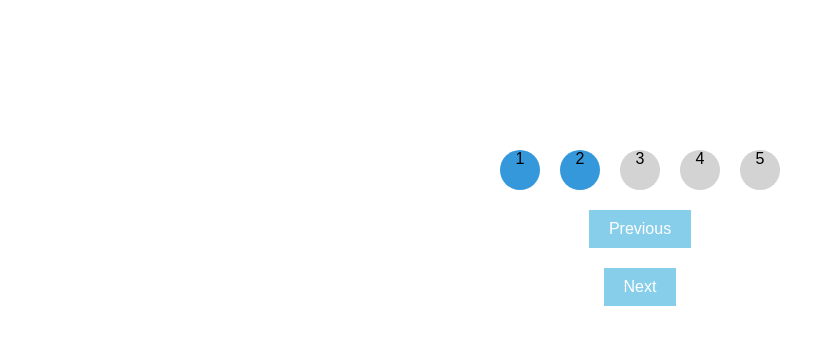
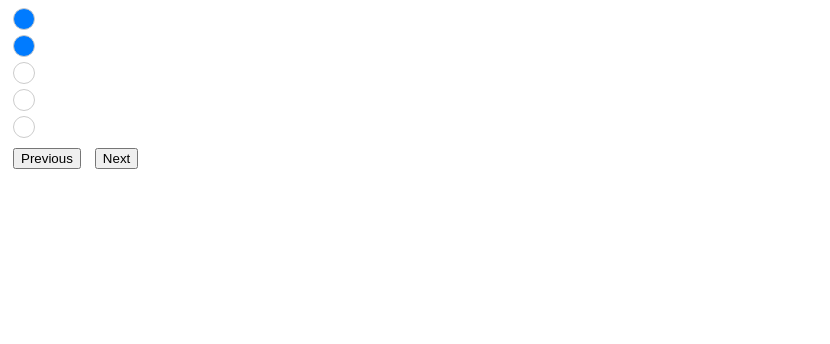
Before and after one commit to acciojob/progress-bar-sanjayrautela, a website: page main.html in a window 1280 px wide. Both pictures are taken after a click on the button "Next". Shown: the whole page, without its empty margins (0-830 px from the left). Drawn offline with Linux system fonts and the light colour scheme.

Commit message:
created a submission

```diff
--- a/main.html
+++ b/main.html
@@ -4,21 +4,72 @@
     <meta charset="UTF-8">
     <meta name="viewport" content="width=device-width, initial-scale=1.0">
     <title>Progress Bar</title>
-    <link rel="stylesheet" href="styles.css">
+    <style>
+        .circle {
+            width: 20px;
+            height: 20px;
+            border-radius: 50%;
+            border: 1px solid #ccc;
+            margin: 5px;
+            cursor: pointer;
+        }
+        .circle.active {
+            background-color: #007bff;
+        }
+        #prev, #next {
+            margin: 5px;
+            cursor: pointer;
+        }
+        #prev:disabled, #next:disabled {
+            cursor: not-allowed;
+            opacity: 0.5;
+        }
+    </style>
 </head>
 <body>
-
-    <div class="progress-bar">
-        <div class="circle active">1</div>
-        <div class="circle">2</div>
-        <div class="circle">3</div>
-        <div class="circle">4</div>
-        <div class="circle">5</div>
+    <div id="progressBar">
+        <div class="circle active"></div>
+        <div class="circle"></div>
+        <div class="circle"></div>
+        <div class="circle"></div>
+        <div class="circle"></div>
     </div>
-
     <button id="prev" disabled>Previous</button>
     <button id="next">Next</button>
+    <script>
+        const circles = document.querySelectorAll('.circle');
+        const prev = document.getElementById('prev');
+        const next = document.getElementById('next');
+        let activeIndex = 0;
 
-    <script src="script.js"></script>
+        function updateButtons() {
+            prev.disabled = activeIndex === 0;
+            next.disabled = activeIndex === circles.length - 1;
+        }
+
+        function updateCircles() {
+            circles.forEach((circle, index) => {
+                if (index <= activeIndex) {
+                    circle.classList.add('active');
+                } else {
+                    circle.classList.remove('active');
+                }
+            });
+        }
+
+        prev.addEventListener('click', () => {
+            activeIndex--;
+            updateCircles();
+            updateButtons();
+        });
+
+        next.addEventListener('click', () => {
+            activeIndex++;
+            updateCircles();
+            updateButtons();
+        });
+
+        updateButtons();
+    </script>
 </body>
 </html>
--- a/script.js
+++ /dev/null
@@ -1,37 +0,0 @@
-//your JS code here. If required.
-const circles = document.querySelectorAll('.circle');
-const prevButton = document.getElementById('prev');
-const nextButton = document.getElementById('next');
-
-let currentActive = 1;
-
-updateButtons();
-
-nextButton.addEventListener('click', () => {
-    currentActive++;
-    updateButtons();
-});
-
-prevButton.addEventListener('click', () => {
-    currentActive--;
-    updateButtons();
-});
-
-function updateButtons() {
-    circles.forEach((circle, index) => {
-        if (index < currentActive) {
-            circle.classList.add('active');
-        } else {
-            circle.classList.remove('active');
-        }
-    });
-
-    if (currentActive === 1) {
-        prevButton.disabled = true;
-    } else if (currentActive === circles.length) {
-        nextButton.disabled = true;
-    } else {
-        prevButton.disabled = false;
-        nextButton.disabled = false;
-    }
-}
--- a/styles.css
+++ /dev/null
@@ -1,46 +0,0 @@
-/*  your css code here. If applicable */
-body {
-    display: flex;
-    flex-direction: column;
-    align-items: center;
-    font-family: Arial, sans-serif;
-    margin: 50px;
-}
-
-.progress-bar {
-    display: flex;
-    justify-content: space-between;
-    width: 300px;
-}
-
-.circle {
-    width: 50px;
-    height: 40px;
-    border-radius: 50%;
-    background-color: lightgray;
-    margin: 0 10px;
-    transition: background-color 0.3s;
-	display:flex;
-	justify-content:center;
-	margin-top:100px;
-	text-align:center;
-}
-
-.circle.active {
-    background-color: #3498db;
-}
-
-button {
-    margin-top: 20px;
-    padding: 10px 20px;
-    font-size: 16px;
-    cursor: pointer;
-	background-color:skyblue;
-	color:white;
-	border:none;
-}
-
-button:disabled {
-    opacity: 0.5;
-    cursor: not-allowed;
-}
```
